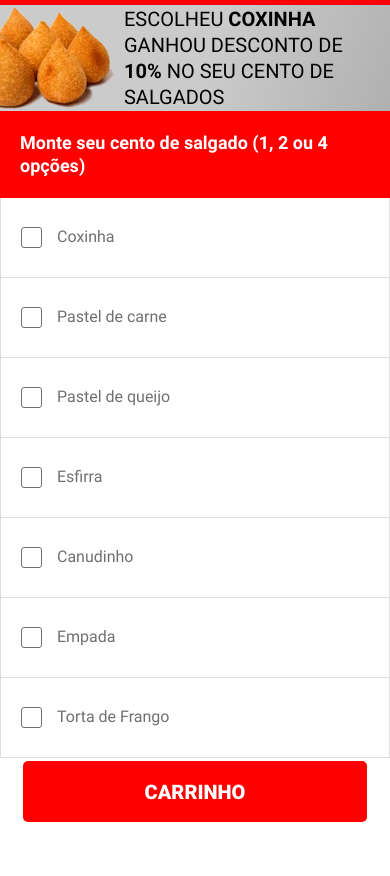
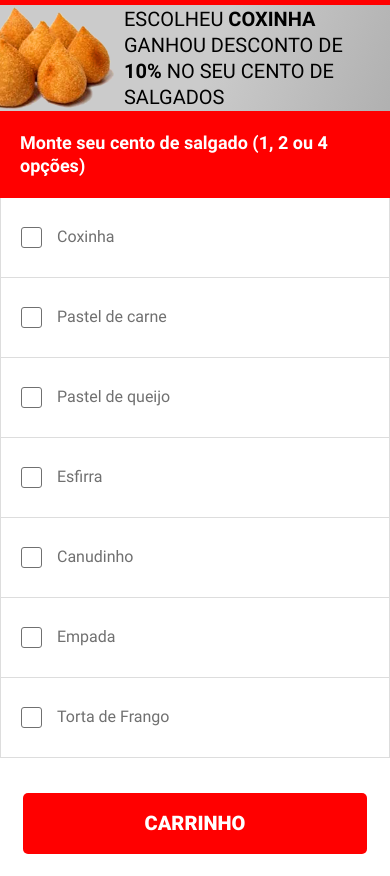
Before and after one commit to phillipperocha/snackshop, a React (Create React App) app: page / in a window 390 px wide. Before the commit the page ends 844 px from the top, so only its background shows below. Built offline with nearby package versions, Linux system fonts and the light colour scheme.

Commit message:
Fixing small mobiles page bug when footer overlap content

```diff
--- a/src/App.tsx
+++ b/src/App.tsx
@@ -5,7 +5,7 @@ import Routes from './router'
 import GlobalStyles from 'styles/global'
 import theme from 'styles/theme'
 
-import { CartProvider } from 'hooks/cart'
+import { CartProvider } from 'contexts/cart'
 
 const App = () => (
   <Router>
--- a/src/pages/CartCheckout/index.tsx
+++ b/src/pages/CartCheckout/index.tsx
@@ -3,7 +3,7 @@ import * as S from './styles'
 import Header from 'components/Header'
 import ItemList from 'components/ItemList'
 
-import { CartContext } from 'hooks/cart'
+import { CartContext } from 'contexts/cart'
 import { useContext } from 'react'
 
 const CartCheckout = () => {
@@ -17,8 +17,10 @@ const CartCheckout = () => {
 
   return (
     <S.Wrapper>
+      <div>
         <Header returnHref="/">Carrinho</Header>
 
+        <main>
           <S.ListTitle>Resumo do Cento de Salgado</S.ListTitle>
           <ItemList>
             {cartItems.map(({ name }) => (
@@ -28,7 +30,8 @@ const CartCheckout = () => {
               </S.ListItem>
             ))}
           </ItemList>
-
+        </main>
+      </div>
       <S.Footer>
         {!!discount && (
           <S.DiscountBox>
--- a/src/pages/CartCheckout/styles.ts
+++ b/src/pages/CartCheckout/styles.ts
@@ -1,7 +1,9 @@
 import styled, { css } from 'styled-components'
 
 export const Wrapper = styled.div`
-  position: relative;
+  display: flex;
+  flex-direction: column;
+  justify-content: space-between;
   min-height: 100vh;
 `
 
@@ -32,11 +34,12 @@ export const ListItem = styled.li`
   `}
 `
 
-export const Footer = styled.div`
-  width: 100%;
-  position: absolute;
-  bottom: 0;
-  font-family: 'Segoe UI', 'Open Sans';
+export const Footer = styled.footer`
+  ${({ theme }) => css`
+    width: 100%;
+    font-family: 'Segoe UI', 'Open Sans';
+    padding-top: ${theme.spacings.medium};
+  `}
 `
 
 export const DiscountBox = styled.div`
--- a/src/pages/ItemShop/index.tsx
+++ b/src/pages/ItemShop/index.tsx
@@ -7,7 +7,7 @@ import Checkbox from 'components/Checkbox'
 import Header from 'components/Header'
 import ItemList from 'components/ItemList'
 
-import { CartContext } from 'hooks/cart'
+import { CartContext } from 'contexts/cart'
 
 const ItemShop = () => {
   const { addItem, removeItem, cartItems, shopList } = useContext(CartContext)
@@ -30,6 +30,7 @@ const ItemShop = () => {
 
   return (
     <S.Wrapper>
+      <div>
         <Header
           bannerImage="/img/coxinha.png"
           bannerText={
@@ -42,6 +43,7 @@ const ItemShop = () => {
           Monte seu cento de salgado (1, 2 ou 4 opções)
         </Header>
 
+        <main>
           <ItemList>
             {shopList.map(({ name }) => (
               <S.ListItem key={name}>
@@ -60,6 +62,8 @@ const ItemShop = () => {
               </S.ListItem>
             ))}
           </ItemList>
+        </main>
+      </div>
 
       <S.Footer>
         <Link to="/checkout">
--- a/src/pages/ItemShop/styles.ts
+++ b/src/pages/ItemShop/styles.ts
@@ -1,7 +1,9 @@
 import styled, { css } from 'styled-components'
 
 export const Wrapper = styled.div`
-  position: relative;
+  display: flex;
+  flex-direction: column;
+  justify-content: space-between;
   min-height: 100vh;
 `
 
@@ -19,9 +21,10 @@ export const ListItem = styled.li`
   `}
 `
 
-export const Footer = styled.div`
-  width: 100%;
-  position: absolute;
-  bottom: 0;
-  padding: 22px 23px;
+export const Footer = styled.footer`
+  ${({ theme }) => css`
+    width: 100%;
+    padding: 22px 23px;
+    padding-top: ${theme.spacings.medium};
+  `}
 `
```
Also changed, not shown: src/contexts/cart.tsx (renamed from src/hooks/cart.tsx). Lines whose indentation alone changed are shown as unchanged.
